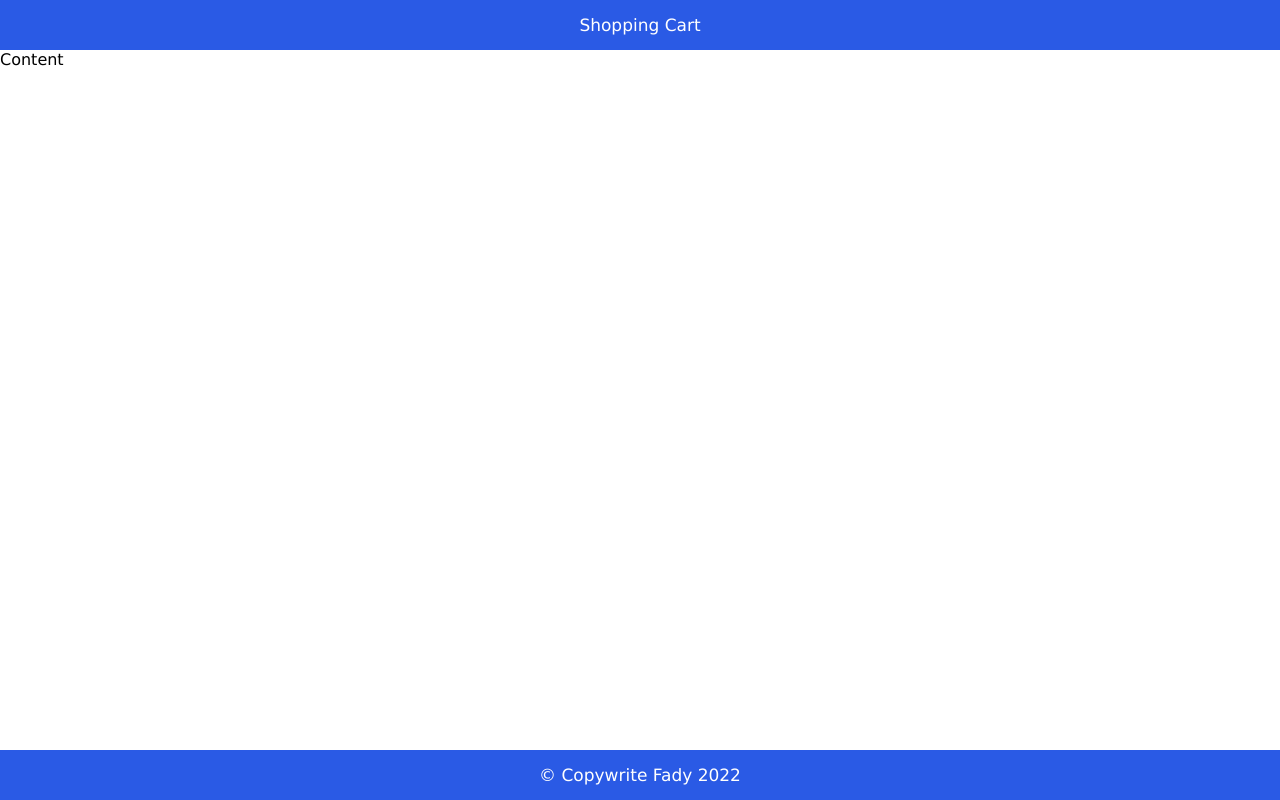
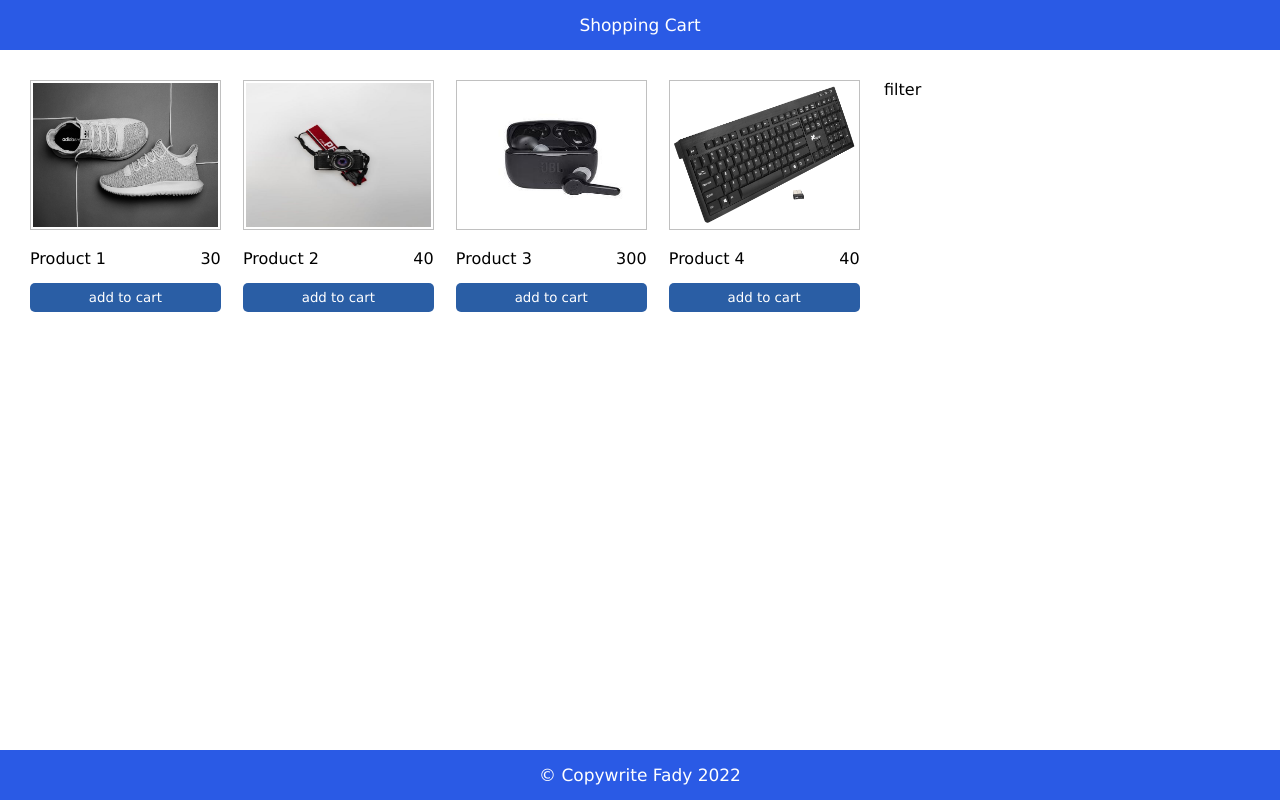
Before and after one commit to fady164/shopping-cart, a React (Create React App) app in the folder client/: page / in a window 1280 px wide. Built offline with nearby package versions, Linux system fonts and the light colour scheme.

Commit message:
products comp

```diff
--- a/client/src/App.js
+++ b/client/src/App.js
@@ -1,13 +1,22 @@
 import "./App.css";
 import Footer from "./components/Footer/Footer";
 import Header from "./components/Header/Header";
-import { words } from "./words";
+// import { words } from "./words";
+import data from "./data.json";
+import { useState } from "react";
+import Products from "./components/Products/Products";
 
 function App() {
+   const [products, setProducts] = useState(data);
    return (
       <div className="layout">
          <Header />
-         <main>{words.content}</main>
+         <main>
+            <div className="wrapper">
+               <Products products={products} />
+               <div className="filter-wrapper">filter</div>
+            </div>
+         </main>
          <Footer />
       </div>
    );
--- /dev/null
+++ b/client/src/components/Products/Products.jsx
@@ -0,0 +1,19 @@
+import React from "react";
+import "../../css/Products/Products.css";
+
+export default function Products({ products }) {
+   return (
+      <div className="products-wrapper">
+         {products.map((product) => (
+            <div key={product.id} className="product-item">
+               <img src={product.imageUrl} alt={product.title} />
+               <div className="product-desc">
+                  <p>{product.title}</p>
+                  <span>{product.price}</span>
+               </div>
+               <button>add to cart</button>
+            </div>
+         ))}
+      </div>
+   );
+}
--- /dev/null
+++ b/client/src/components/Products/Products.scss
@@ -0,0 +1,28 @@
+.products-wrapper {
+   display: flex;
+   justify-content: space-between;
+   .product-item {
+      width: 23%;
+   }
+   img {
+      width: 100%;
+      height: 150px;
+      padding: 2px;
+      border: 1px solid #c0c0c0;
+   }
+   .product-desc {
+      display: flex;
+      justify-content: space-between;
+      align-items: center;
+      margin: 15px 0;
+   }
+   button {
+      display: block;
+      width: 100%;
+      border: 0;
+      background: #2a5ea5;
+      color: #fff;
+      padding: 7px;
+      border-radius: 5px;
+   }
+}
--- /dev/null
+++ b/client/src/css/Products/Products.css
@@ -0,0 +1,28 @@
+.products-wrapper {
+  display: flex;
+  justify-content: space-between;
+}
+.products-wrapper .product-item {
+  width: 23%;
+}
+.products-wrapper img {
+  width: 100%;
+  height: 150px;
+  padding: 2px;
+  border: 1px solid #c0c0c0;
+}
+.products-wrapper .product-desc {
+  display: flex;
+  justify-content: space-between;
+  align-items: center;
+  margin: 15px 0;
+}
+.products-wrapper button {
+  display: block;
+  width: 100%;
+  border: 0;
+  background: #2a5ea5;
+  color: #fff;
+  padding: 7px;
+  border-radius: 5px;
+}
--- a/client/src/data.json
+++ b/client/src/data.json
@@ -2,7 +2,7 @@
    {
       "id": "id1",
       "title": "Product 1",
-      "imageUrl": "./image/product1.jpeg",
+      "imageUrl": "./images/product1.jpg",
       "desc": "This is product 1",
       "price": 30,
       "sizes": ["s", "m"]
@@ -10,7 +10,7 @@
    {
       "id": "id2",
       "title": " Product 2",
-      "imageUrl": "./image/product2.jpeg",
+      "imageUrl": "./images/product2.jpg",
       "desc": "This is product 2",
       "price": 40,
       "sizes": ["xl", "l"]
@@ -18,7 +18,7 @@
    {
       "id": "id3",
       "title": "Product 3",
-      "imageUrl": "./image/product3.jpeg",
+      "imageUrl": "./images/product3.jpg",
       "desc": "This is product 3",
       "price": 300,
       "sizes": ["s", "m", "l"]
@@ -26,7 +26,7 @@
    {
       "id": "id4",
       "title": "Product 4",
-      "imageUrl": "./image/product4.png",
+      "imageUrl": "./images/product4.png",
       "desc": "This is product 4",
       "price": 40,
       "sizes": ["s", "m"]
--- a/client/src/index.css
+++ b/client/src/index.css
@@ -17,3 +17,16 @@
 main {
    grid-area: main;
 }
+
+.wrapper {
+   display: flex;
+   justify-content: space-between;
+   padding: 30px;
+}
+
+.wrapper .products-wrapper {
+   width: 68%;
+}
+.wrapper .filter-wrapper {
+   width: 30%;
+}
--- a/client/src/index.scss
+++ /dev/null
@@ -1,5 +0,0 @@
-$color: red;
-
-p {
-   color: $color;
-}
```
